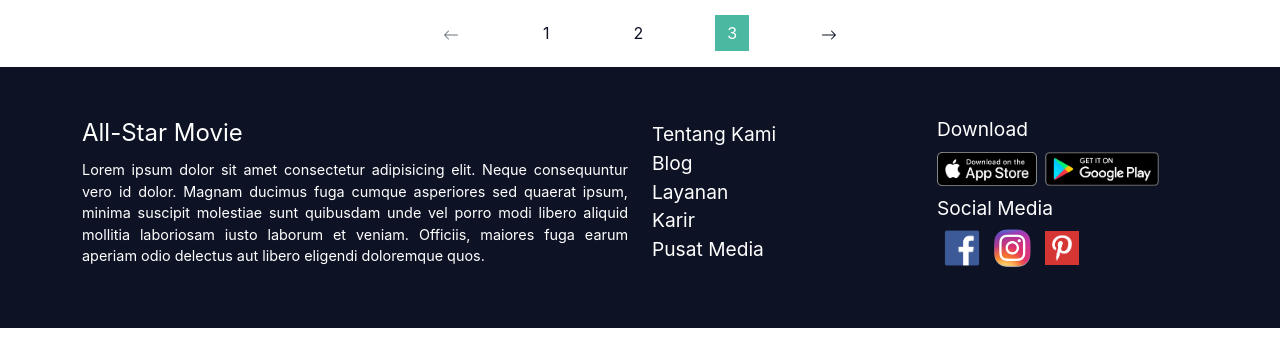
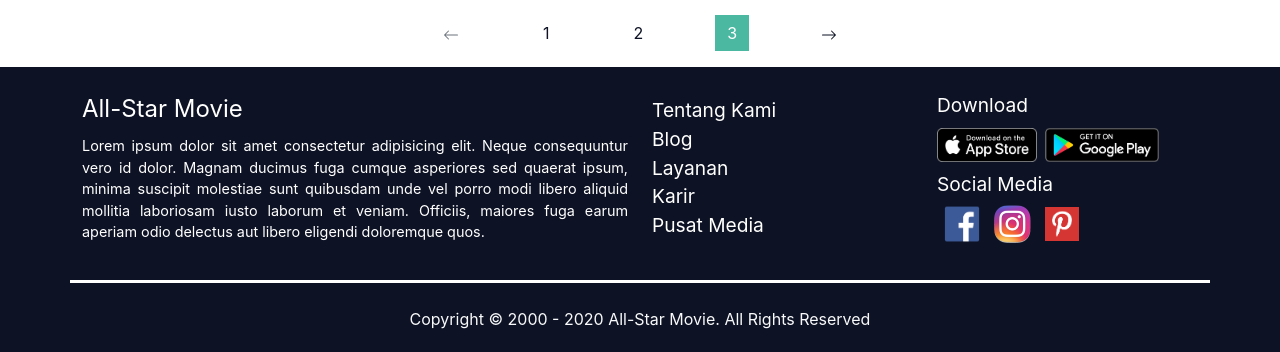
Before and after one commit to ridhoajibx/movie, a React (Create React App) app: page / in a window 1280 px wide. Shown: the part 999-1351 px from the top of the page. Before the commit the page ends 1327 px from the top, so only its background shows below. Built offline with nearby package versions, Linux system fonts and the light colour scheme.

Commit message:
[ridho]--create footer layout

```diff
--- a/src/components/Footer.js
+++ b/src/components/Footer.js
@@ -9,8 +9,8 @@ import pinterest from '../assets/pinterest.png';
 
 const Footer = () => {
     return (
-        <footer className="bg-main-color py-5">
-            <div className="container">
+        <footer className="bg-main-color footer">
+            <div className="container py-4">
                 <div className="row">
                     <div className="col-md-6 col-12">
                         <Link className="footer-brand" to="/">All-Star Movie</Link>
@@ -51,16 +51,23 @@ const Footer = () => {
                             <div className="footer-title">Social Media</div>
                             <div className="footer-img">
                                 <Link to="#">
-                                    <img className="image-social" src={ facebook } alt="" />
+                                    <img className="image-social" src={facebook} alt="" />
                                 </Link>
                                 <Link to="#">
-                                    <img className="image-social" src={ instagram } alt="" />
+                                    <img className="image-social" src={instagram} alt="" />
                                 </Link>
                                 <Link to="#">
-                                    <img className="image-social p-2" src={ pinterest } alt="" />
+                                    <img className="image-social p-2" src={pinterest} alt="" />
                                 </Link>
                             </div>
                         </div>
+                    </div>
+                </div>
+            </div>
+            <div className="container copyright">
+                <div className="d-flex justify-content-center align-items-center">
+                    <div className="text-light py-4">
+                        Copyright &copy; 2000 - 2020 All-Star Movie. All Rights Reserved
                     </div>
                 </div>
             </div>
--- a/src/index.css
+++ b/src/index.css
@@ -208,3 +208,7 @@ code {
 .footer-list a:hover {
     color: var(--primary-color);
 }
+
+.footer .copyright {
+    border-top: solid #fff;
+}
```
